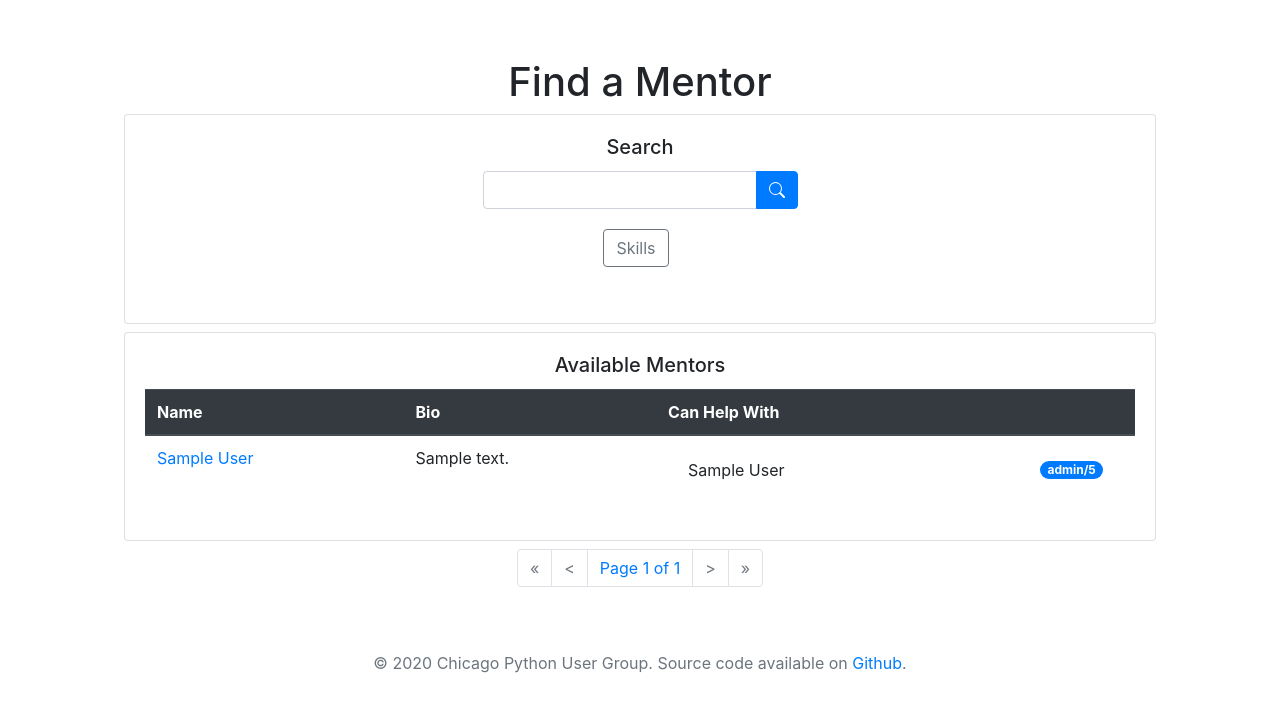
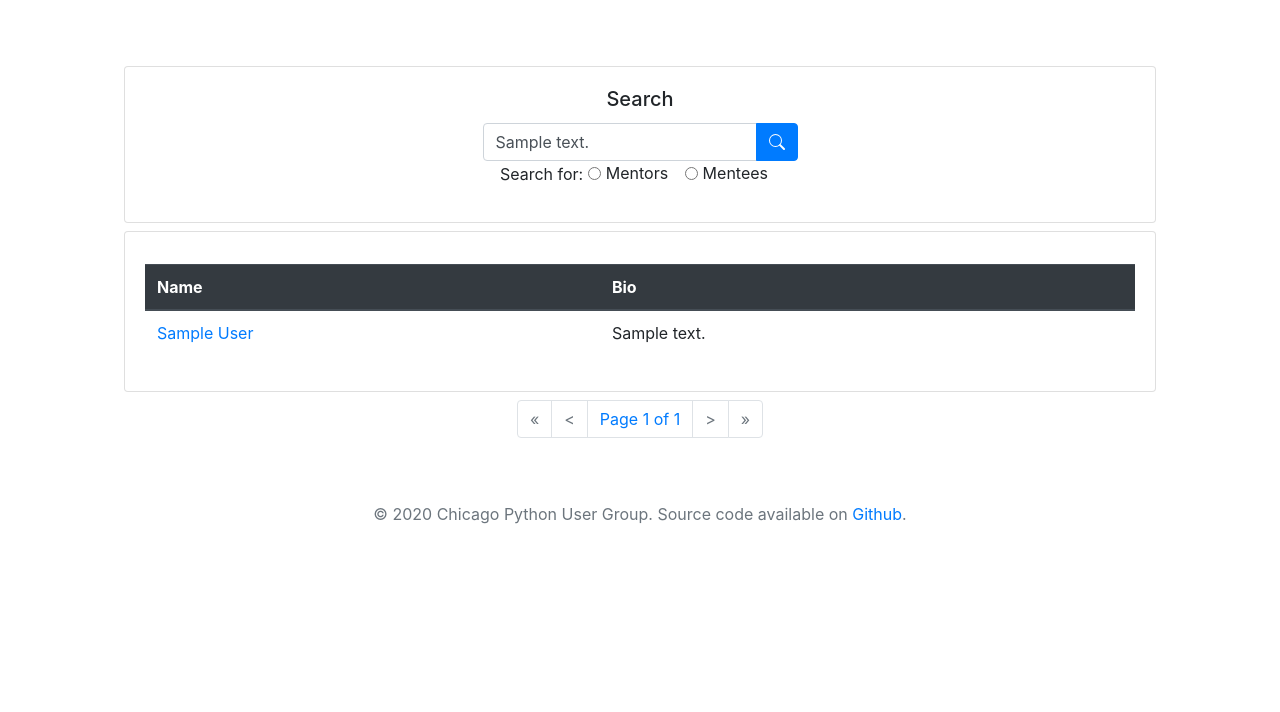
Before and after one commit to chicagopython/buddy_mentorship, a Django app: template buddy_mentorship/templates/buddy_mentorship/search.html in a window 1280 px wide. Shown: the part 70-782 px from the top of the page. Run offline with Django 3.2, Linux system fonts and the light colour scheme; the template is opened without the code that fills it: most values are stand-ins (such as "Sample title", 1, 10 or a date in 2020); some libraries are stand-ins or nearby versions.

Commit message:
add mentee search

```diff
--- a/buddy_mentorship/templates/buddy_mentorship/search.html
+++ b/buddy_mentorship/templates/buddy_mentorship/search.html
@@ -10,7 +10,8 @@
   <div class="container">
     <div class="starter-template">
       <h1>
-        Find a Mentor
+        {% if search_type == 'mentor' %} Find a Mentor {% endif %}
+        {% if search_type == 'mentee' %} Find a Mentee {% endif %}
       </h1>
       <div class="row mb-2">
         <div class="col">
@@ -23,7 +24,7 @@
                 <div class="card-text">
                   <div class="btn-toolbar justify-content-around" role="toolbar" aria-label="Search toolbar">
                     <div class="input-group">
-                      <input type="search" id="q" name="q" class="form-control">
+                      <input type="search" id="q" name="q" class="form-control" value="{{ query_text }}">
                       <div class="input-group-append">
                         <button class="btn btn-primary" type="submit" form="search">
                           <svg class="bi bi-search" width="1em" height="1em" viewBox="0 0 16 16" fill="currentColor" xmlns="http://www.w3.org/2000/svg">
@@ -34,19 +35,27 @@
                       </div>
                     </div>
                   </div>
-                  <div class="card-body">
+                  Search for:
+                  <div class="form-check form-check-inline">
+                    <input class="form-check-input" type="radio" id="mentor_search" name="type" value="mentor" {% if search_type == 'mentor' %} checked {% endif %}>
+                    <label class="form-check-label" for="mentor_search">Mentors</label>
+                  </div>
+                  <div class="form-check form-check-inline">
+                    <input class="form-check-input" type="radio" id="mentee_search" name="type" value="mentee" {% if search_type == 'mentee' %} checked {% endif %}>
+                    <label class="form-check-label" for="mentee_search">Mentees</label>
+                  </div>
+
+{% comment %}                  <div class="card-body">
                     <div class="btn-group mr-2" role="group" aria-label="Filter buttons">
                       <button class="btn btn-outline-secondary" type="button" data-toggle="collapse" data-target="#skillFilters" aria-expanded="false" aria-controls="skillFilters">
                         Skills
                       </button>
-                      {% comment %} <button class="btn btn-outline-secondary" type="button" data-toggle="collapse" data-target="#locationFilters" aria-expanded="false" aria-controls="locationFilters">
+                      <button class="btn btn-outline-secondary" type="button" data-toggle="collapse" data-target="#locationFilters" aria-expanded="false" aria-controls="locationFilters">
                         Locations
                       </button>
                       <button class="btn btn-outline-secondary" type="button" data-toggle="collapse" data-target="#demographicFilters" aria-expanded="false" aria-controls="demographicFilters">
                         Demographics
-                      </button> {% endcomment %}
-
-                    </div>
+                      </button>
                   </div>
                   <div class="collapse" id="skillFilters">
                     <div class="card card-body mb-3">
@@ -162,7 +171,8 @@
           <div class="profile-list card">
             <div class="card-body">
               <div class="card-title h5">
-                Available Mentors
+                {% if search_type == 'mentor' %} Available Mentors {% endif %}
+                {% if search_type == 'mentee' %} Available Mentees {% endif %}
               </div>
               <div class="card-text">
                 <table class="table table-hover">
@@ -170,7 +180,10 @@
                     <tr>
                       <th scope="col">Name</th>
                       <th scope="col">Bio</th>
-                      <th scope="col">Can Help With</th>
+                      <th scope="col">
+                        {% if search_type == 'mentor' %} Can Help With {% endif %}
+                        {% if search_type == 'mentee' %} Wants Help With {% endif %}
+                      </th>
                     </tr>
                   </thead>
                   <tbody>
@@ -180,12 +193,22 @@
                         <td>{{profile.get_short_bio}}</td>
                         <td>
                           <ul class="list-group list-group-flush">
+                            {% if search_type == 'mentor' %}
                               {% for experience in profile.get_top_can_help %}
                                 <li class="list-group-item d-flex justify-content-between align-items-center">
                                   {{experience.skill.display_name}}
                                   <span class="badge badge-primary badge-pill">{{experience.level}}/5</span>
                                 </li>
                               {% endfor %}
+                            {% endif %}
+                            {% if search_type == 'mentee' %}
+                              {% for experience in profile.get_top_help_wanted %}
+                                <li class="list-group-item d-flex justify-content-between align-items-center">
+                                  {{experience.skill.display_name}}
+                                  <span class="badge badge-primary badge-pill">{{experience.level}}/5</span>
+                                </li>
+                              {% endfor %}
+                            {% endif %}
                           </ul>
                         </td>
                       </tr>
```
Also changed, not shown: buddy_mentorship/tests.py (+27 -15 lines), buddy_mentorship/views.py (+16 -9 lines). Lines whose indentation alone changed are shown as unchanged.
